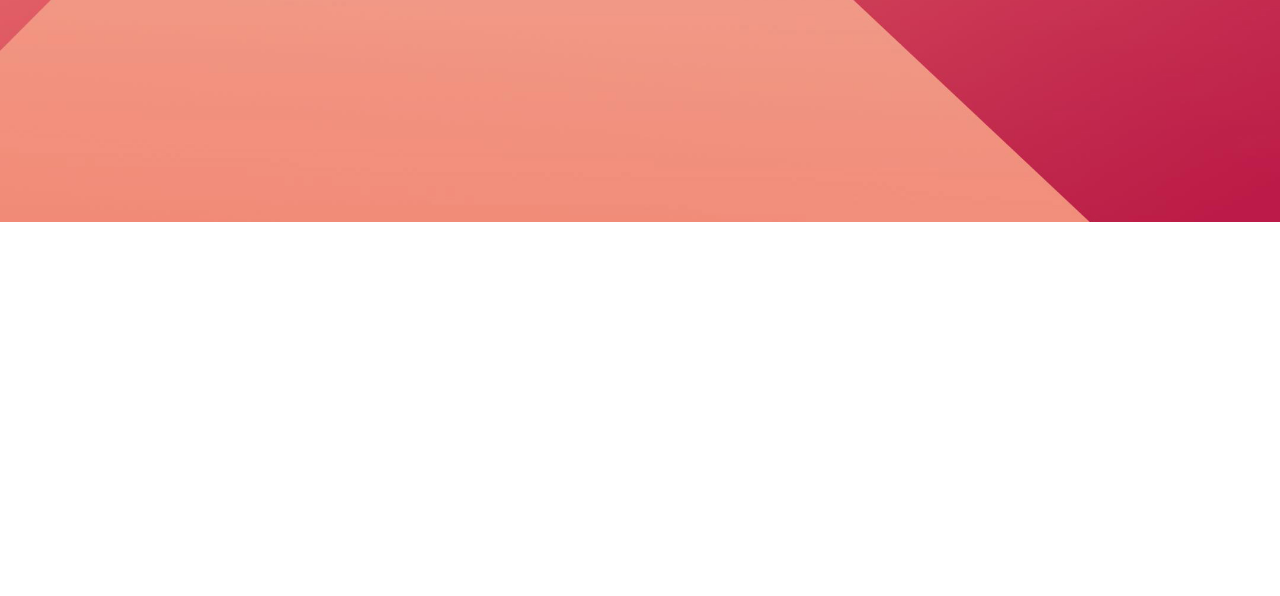
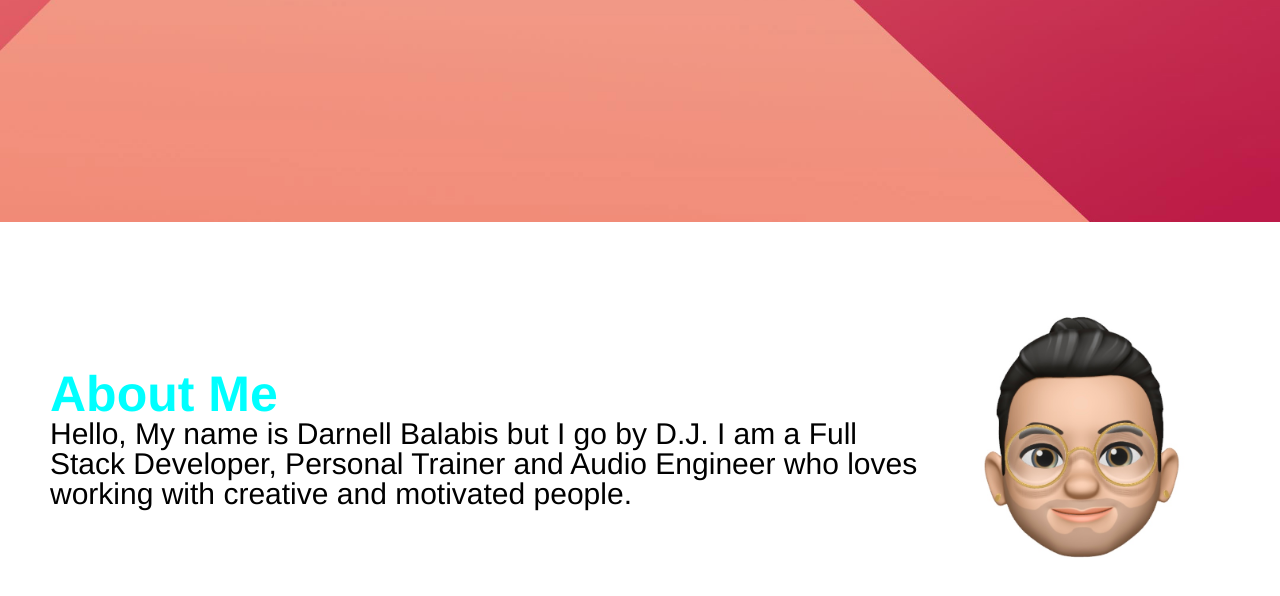
Before and after one commit to djbalabis/Professional-Portfolio, a plain HTML site: page index.html in a window 1280 px wide. Shown: the part 578-1174 px from the top of the page. Before the commit the page ends 900 px from the top, so only its background shows below. Drawn offline with Linux system fonts and the light colour scheme.

Commit message:
Added about me section

```diff
--- a/assets/style.css
+++ b/assets/style.css
@@ -72,8 +72,29 @@ h2 {
     color: aqua;
 }
 
+h3 {
+    font-size: 50px;
+    color: black;
+}
+
 h4 {
     font-size: 25px;
     color: whitesmoke;
     margin-top: 15px;
 }
+
+p {
+    font-size: 30px;
+}
+
+.content {
+    display: flex;
+    justify-content: space-around;
+    align-items: center;
+    padding: 50px;
+}
+
+.avatar {
+    width: 300px;
+    border-radius: 150px;
+}
--- a/index.html
+++ b/index.html
@@ -28,16 +28,23 @@
             </div>
         </header>
 
-        <section>
+        <section class="content">
             <div id="about-me" class="about">
+                <h2>About Me</h2>
+                <p>Hello, My name is Darnell Balabis but I go by D.J. I am a Full Stack Developer, Personal Trainer and Audio Engineer who loves working with creative and motivated people. </p>
             </div>
-            <div id="projects" class="work">
-            </div>
-            <div id="contact" class="contact-info">
+            <div class="avatar-area">
+                <img class="avatar" src="./assets/images/IMG_1824.jpg" alt="Darnell Balabis avatar" />
             </div>
         </section>
 
+        <section class="content">
+            <div id="projects" class="work">
+
+        </section>
+
         <footer>
+            <div id="contact" class="contact-info"></div>
         </footer>
     </body>
 </html>
```
Also changed, not shown: assets/images/IMG_1824.jpg (added).
